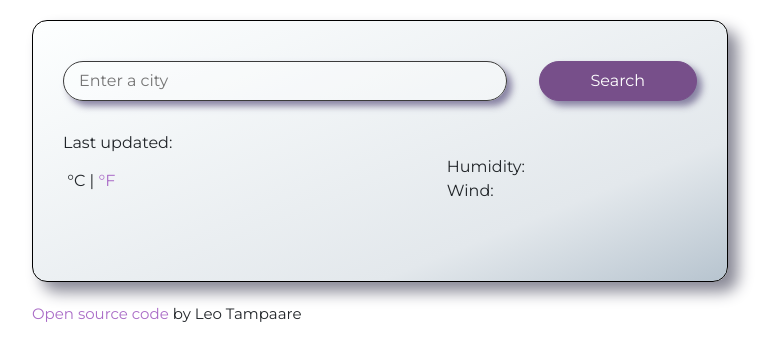
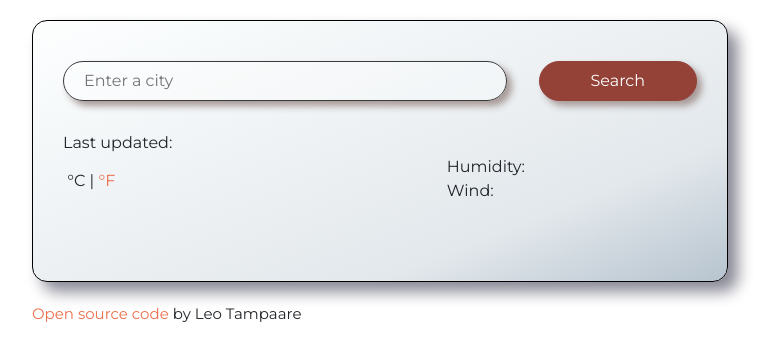
Before and after one commit to Leo-Tampaare/vanilla-weather-app, a plain HTML site: page index.html in a window 1280 px wide. Shown: the whole page, without its empty margins (260-1038 px from the left). Drawn offline with nearby package versions, Linux system fonts and the light colour scheme; no server answers.

Commit message:
Changing main color

```diff
--- a/src/style.css
+++ b/src/style.css
@@ -31,8 +31,8 @@
 .form-search,
 .form-submit {
   border: 1px solid rgb(59, 59, 59);
-  padding: 7px 15px;
-  box-shadow: 5px 5px 7px rgba(121, 114, 151, 0.87);
+  padding: 7px 20px;
+  box-shadow: 5px 5px 7px #a39492f1;
   border-radius: 20px;
 }
 
@@ -46,20 +46,20 @@
 .form-submit {
   width: 25%;
   color: white;
-  border: 1px solid #774f8a;
-  background: #774f8a;
+  border: 1px solid #944238;
+  background: #944238;
   transition: all 150ms ease-in-out;
 }
 
 .form-submit:hover {
-  background: #9c6bb3;
-  border: 1px solid #9c6bb3;
+  background: #ec6e4c;
+  border: 1px solid #ec6e4c;
 }
 
 .city {
   font-size: 32px;
   font-weight: 500;
-  color: #774f8a;
+  color: #944238;
   text-transform: capitalize;
 }
 
@@ -95,7 +95,7 @@ ul {
 }
 
 .value {
-  color: #774f8a;
+  color: #944238;
   font-weight: 500;
 }
 
@@ -106,5 +106,9 @@ small {
 
 a {
   text-decoration: none;
-  color: #aa6cc7;
+  color: #ec6e4c;
 }
+
+a:hover {
+  color: #944238;
+}
```
